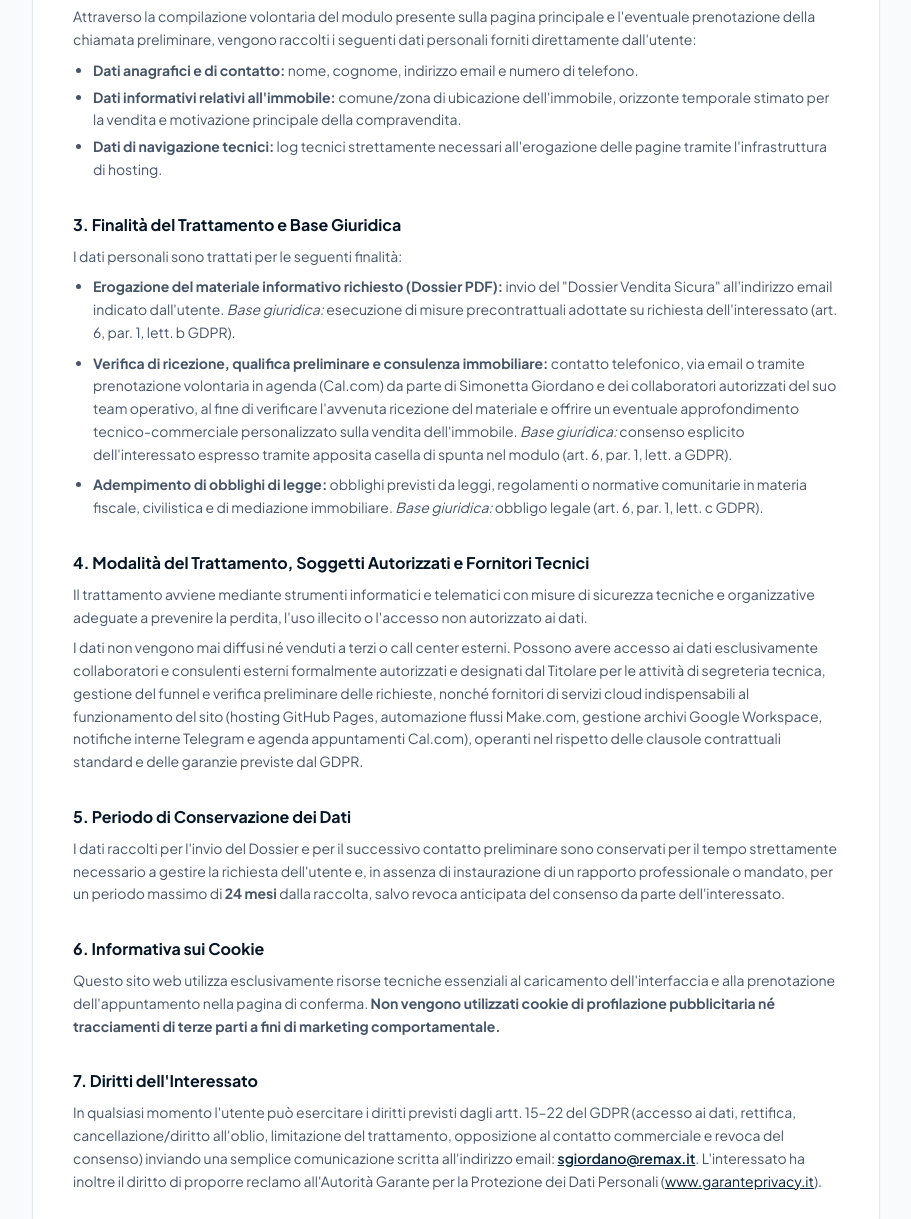
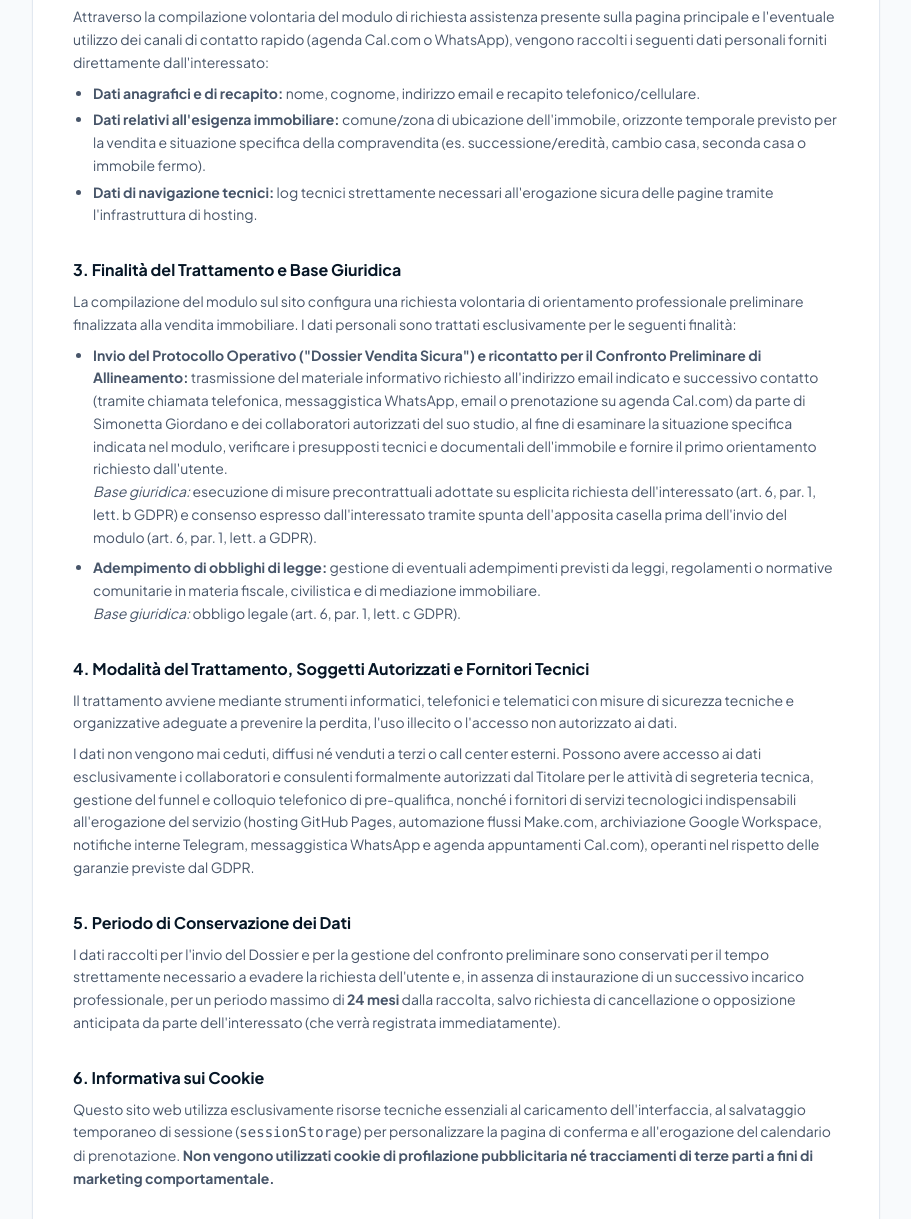
Before and after one commit to Giacomo-8055/landing-page, a plain HTML site: page privacy.html in a window 1280 px wide. Shown: the part 640-1859 px from the top of the page, without its empty margins (184-1095 px from the left). Drawn offline with nearby package versions, Linux system fonts and the light colour scheme.

Commit message:
cambio totale privacy

```diff
--- a/privacy.html
+++ b/privacy.html
@@ -1,5 +1,5 @@
 <!DOCTYPE html>
-<html lang="it">
+<html lang="it" class="scroll-smooth">
 <head>
   <meta charset="UTF-8">
   <meta name="viewport" content="width=device-width, initial-scale=1.0">
@@ -49,12 +49,12 @@
         </div>
         <div>
           <span class="block text-sm font-extrabold text-brand-dark uppercase">Simonetta Giordano</span>
-          <span class="block text-xs text-slate-500">Consulente Immobiliare • Catania e Provincia</span>
+          <span class="block text-xs text-slate-500">Consulente Immobiliare &bull; Catania e Provincia</span>
         </div>
       </div>
 
       <a href="index.html" class="inline-flex items-center gap-1.5 px-4 py-2 rounded-lg bg-brand-blue hover:bg-brand-dark text-white text-xs font-bold uppercase tracking-wider transition">
-        ← Torna al Sito
+        &larr; Torna al Sito
       </a>
     </div>
   </header>
@@ -64,7 +64,7 @@
     <div class="bg-white rounded-2xl p-6 sm:p-10 border border-brand-border shadow-sm space-y-8 text-sm text-slate-600 leading-relaxed">
 
       <div class="border-b border-slate-200 pb-6">
-        <span class="text-xs font-extrabold uppercase tracking-widest text-brand-accent">Documento Legale • Regolamento UE 2016/679</span>
+        <span class="text-xs font-extrabold uppercase tracking-widest text-brand-accent">Documento Legale &bull; Regolamento UE 2016/679</span>
         <h1 class="text-2xl sm:text-3xl font-extrabold text-brand-dark mt-2">
           Informativa sul Trattamento dei Dati Personali (Privacy Policy)
         </h1>
@@ -74,12 +74,12 @@
       <section class="space-y-2">
         <h2 class="text-base font-bold text-brand-dark">1. Titolare del Trattamento</h2>
         <p>
-          Ai sensi dell'art. 13 del Regolamento (UE) 2016/679 (GDPR), il Titolare del trattamento dei dati personali raccolti tramite questo sito web è:
+          Ai sensi dell'art. 13 del Regolamento (UE) 2016/679 (GDPR), il Titolare del trattamento dei dati personali raccolti tramite questo sito web &egrave;:
         </p>
         <div class="bg-brand-ice p-4 rounded-xl border border-slate-200 text-xs sm:text-sm space-y-1 text-slate-700">
-          <p><strong>Simonetta Giordano</strong> — Consulente Immobiliare (operante presso RE/MAX Domus Nova SRL)</p>
+          <p><strong>Simonetta Giordano</strong> &mdash; Consulente Immobiliare (operante presso RE/MAX Domus Nova SRL)</p>
           <p><strong>Sede operativa:</strong> Via Gabriele D'Annunzio 67, 95128 Catania (CT)</p>
-          <p><strong>Partita IVA:</strong> 04011500875 • <strong>REA:</strong> CT-488093 (CCIAA di Catania)</p>
+          <p><strong>Partita IVA:</strong> 04011500875 &bull; <strong>REA:</strong> CT-488093 (CCIAA di Catania)</p>
           <p><strong>Email di contatto per la privacy:</strong> <a href="mailto:sgiordano@remax.it" class="text-brand-blue font-semibold underline">sgiordano@remax.it</a></p>
         </div>
       </section>
@@ -87,59 +87,60 @@
       <section class="space-y-2">
         <h2 class="text-base font-bold text-brand-dark">2. Tipologia di Dati Raccolti</h2>
         <p>
-          Attraverso la compilazione volontaria del modulo presente sulla pagina principale e l'eventuale prenotazione della chiamata preliminare, vengono raccolti i seguenti dati personali forniti direttamente dall'utente:
+          Attraverso la compilazione volontaria del modulo di richiesta assistenza presente sulla pagina principale e l'eventuale utilizzo dei canali di contatto rapido (agenda Cal.com o WhatsApp), vengono raccolti i seguenti dati personali forniti direttamente dall'interessato:
         </p>
         <ul class="list-disc pl-5 space-y-1">
-          <li><strong>Dati anagrafici e di contatto:</strong> nome, cognome, indirizzo email e numero di telefono.</li>
-          <li><strong>Dati informativi relativi all'immobile:</strong> comune/zona di ubicazione dell'immobile, orizzonte temporale stimato per la vendita e motivazione principale della compravendita.</li>
-          <li><strong>Dati di navigazione tecnici:</strong> log tecnici strettamente necessari all'erogazione delle pagine tramite l'infrastruttura di hosting.</li>
+          <li><strong>Dati anagrafici e di recapito:</strong> nome, cognome, indirizzo email e recapito telefonico/cellulare.</li>
+          <li><strong>Dati relativi all'esigenza immobiliare:</strong> comune/zona di ubicazione dell'immobile, orizzonte temporale previsto per la vendita e situazione specifica della compravendita (es. successione/eredit&agrave;, cambio casa, seconda casa o immobile fermo).</li>
+          <li><strong>Dati di navigazione tecnici:</strong> log tecnici strettamente necessari all'erogazione sicura delle pagine tramite l'infrastruttura di hosting.</li>
         </ul>
       </section>
 
       <section class="space-y-2">
-        <h2 class="text-base font-bold text-brand-dark">3. Finalità del Trattamento e Base Giuridica</h2>
-        <p>I dati personali sono trattati per le seguenti finalità:</p>
+        <h2 class="text-base font-bold text-brand-dark">3. Finalit&agrave; del Trattamento e Base Giuridica</h2>
+        <p>
+          La compilazione del modulo sul sito configura una richiesta volontaria di orientamento professionale preliminare finalizzata alla vendita immobiliare. I dati personali sono trattati esclusivamente per le seguenti finalit&agrave;:
+        </p>
         <ul class="list-disc pl-5 space-y-2">
           <li>
-            <strong>Erogazione del materiale informativo richiesto (Dossier PDF):</strong> invio del "Dossier Vendita Sicura" all'indirizzo email indicato dall'utente. <em>Base giuridica:</em> esecuzione di misure precontrattuali adottate su richiesta dell'interessato (art. 6, par. 1, lett. b GDPR).
+            <strong>Invio del Protocollo Operativo ("Dossier Vendita Sicura") e ricontatto per il Confronto Preliminare di Allineamento:</strong> trasmissione del materiale informativo richiesto all'indirizzo email indicato e successivo contatto (tramite chiamata telefonica, messaggistica WhatsApp, email o prenotazione su agenda Cal.com) da parte di Simonetta Giordano e dei collaboratori autorizzati del suo studio, al fine di esaminare la situazione specifica indicata nel modulo, verificare i presupposti tecnici e documentali dell'immobile e fornire il primo orientamento richiesto dall'utente. <br>
+            <em>Base giuridica:</em> esecuzione di misure precontrattuali adottate su esplicita richiesta dell'interessato (art. 6, par. 1, lett. b GDPR) e consenso espresso dall'interessato tramite spunta dell'apposita casella prima dell'invio del modulo (art. 6, par. 1, lett. a GDPR).
           </li>
           <li>
-            <strong>Verifica di ricezione, qualifica preliminare e consulenza immobiliare:</strong> contatto telefonico, via email o tramite prenotazione volontaria in agenda (Cal.com) da parte di Simonetta Giordano e dei collaboratori autorizzati del suo team operativo, al fine di verificare l'avvenuta ricezione del materiale e offrire un eventuale approfondimento tecnico-commerciale personalizzato sulla vendita dell'immobile. <em>Base giuridica:</em> consenso esplicito dell'interessato espresso tramite apposita casella di spunta nel modulo (art. 6, par. 1, lett. a GDPR).
-          </li>
-          <li>
-            <strong>Adempimento di obblighi di legge:</strong> obblighi previsti da leggi, regolamenti o normative comunitarie in materia fiscale, civilistica e di mediazione immobiliare. <em>Base giuridica:</em> obbligo legale (art. 6, par. 1, lett. c GDPR).
+            <strong>Adempimento di obblighi di legge:</strong> gestione di eventuali adempimenti previsti da leggi, regolamenti o normative comunitarie in materia fiscale, civilistica e di mediazione immobiliare. <br>
+            <em>Base giuridica:</em> obbligo legale (art. 6, par. 1, lett. c GDPR).
           </li>
         </ul>
       </section>
 
       <section class="space-y-2">
-        <h2 class="text-base font-bold text-brand-dark">4. Modalità del Trattamento, Soggetti Autorizzati e Fornitori Tecnici</h2>
+        <h2 class="text-base font-bold text-brand-dark">4. Modalit&agrave; del Trattamento, Soggetti Autorizzati e Fornitori Tecnici</h2>
         <p>
-          Il trattamento avviene mediante strumenti informatici e telematici con misure di sicurezza tecniche e organizzative adeguate a prevenire la perdita, l'uso illecito o l'accesso non autorizzato ai dati.
+          Il trattamento avviene mediante strumenti informatici, telefonici e telematici con misure di sicurezza tecniche e organizzative adeguate a prevenire la perdita, l'uso illecito o l'accesso non autorizzato ai dati.
         </p>
         <p>
-          I dati non vengono mai diffusi né venduti a terzi o call center esterni. Possono avere accesso ai dati esclusivamente collaboratori e consulenti esterni formalmente autorizzati e designati dal Titolare per le attività di segreteria tecnica, gestione del funnel e verifica preliminare delle richieste, nonché fornitori di servizi cloud indispensabili al funzionamento del sito (hosting GitHub Pages, automazione flussi Make.com, gestione archivi Google Workspace, notifiche interne Telegram e agenda appuntamenti Cal.com), operanti nel rispetto delle clausole contrattuali standard e delle garanzie previste dal GDPR.
+          I dati non vengono mai ceduti, diffusi n&eacute; venduti a terzi o call center esterni. Possono avere accesso ai dati esclusivamente i collaboratori e consulenti formalmente autorizzati dal Titolare per le attivit&agrave; di segreteria tecnica, gestione del funnel e colloquio telefonico di pre-qualifica, nonch&eacute; i fornitori di servizi tecnologici indispensabili all'erogazione del servizio (hosting GitHub Pages, automazione flussi Make.com, archiviazione Google Workspace, notifiche interne Telegram, messaggistica WhatsApp e agenda appuntamenti Cal.com), operanti nel rispetto delle garanzie previste dal GDPR.
         </p>
       </section>
 
       <section class="space-y-2">
         <h2 class="text-base font-bold text-brand-dark">5. Periodo di Conservazione dei Dati</h2>
         <p>
-          I dati raccolti per l'invio del Dossier e per il successivo contatto preliminare sono conservati per il tempo strettamente necessario a gestire la richiesta dell'utente e, in assenza di instaurazione di un rapporto professionale o mandato, per un periodo massimo di <strong>24 mesi</strong> dalla raccolta, salvo revoca anticipata del consenso da parte dell'interessato.
+          I dati raccolti per l'invio del Dossier e per la gestione del confronto preliminare sono conservati per il tempo strettamente necessario a evadere la richiesta dell'utente e, in assenza di instaurazione di un successivo incarico professionale, per un periodo massimo di <strong>24 mesi</strong> dalla raccolta, salvo richiesta di cancellazione o opposizione anticipata da parte dell'interessato (che verr&agrave; registrata immediatamente).
         </p>
       </section>
 
-      <section class="space-y-2">
+      <section id="cookie" class="space-y-2 scroll-mt-24">
         <h2 class="text-base font-bold text-brand-dark">6. Informativa sui Cookie</h2>
         <p>
-          Questo sito web utilizza esclusivamente risorse tecniche essenziali al caricamento dell'interfaccia e alla prenotazione dell'appuntamento nella pagina di conferma. <strong>Non vengono utilizzati cookie di profilazione pubblicitaria né tracciamenti di terze parti a fini di marketing comportamentale.</strong>
+          Questo sito web utilizza esclusivamente risorse tecniche essenziali al caricamento dell'interfaccia, al salvataggio temporaneo di sessione (<code>sessionStorage</code>) per personalizzare la pagina di conferma e all'erogazione del calendario di prenotazione. <strong>Non vengono utilizzati cookie di profilazione pubblicitaria n&eacute; tracciamenti di terze parti a fini di marketing comportamentale.</strong>
         </p>
       </section>
 
       <section class="space-y-2">
         <h2 class="text-base font-bold text-brand-dark">7. Diritti dell'Interessato</h2>
         <p>
-          In qualsiasi momento l'utente può esercitare i diritti previsti dagli artt. 15–22 del GDPR (accesso ai dati, rettifica, cancellazione/diritto all'oblio, limitazione del trattamento, opposizione al contatto commerciale e revoca del consenso) inviando una semplice comunicazione scritta all'indirizzo email: <a href="mailto:sgiordano@remax.it" class="text-brand-blue font-semibold underline">sgiordano@remax.it</a>. L'interessato ha inoltre il diritto di proporre reclamo all'Autorità Garante per la Protezione dei Dati Personali (<a href="https://www.garanteprivacy.it" target="_blank" rel="noopener noreferrer" class="text-brand-blue underline">www.garanteprivacy.it</a>).
+          In qualsiasi momento l'utente pu&ograve; esercitare i diritti previsti dagli artt. 15&ndash;22 del GDPR (accesso ai dati, rettifica, cancellazione Immediata / diritto all'oblio, limitazione del trattamento, opposizione a ulteriori contatti telefonici e revoca del consenso) inviando una semplice comunicazione a: <a href="mailto:sgiordano@remax.it" class="text-brand-blue font-semibold underline">sgiordano@remax.it</a> (o comunicandolo direttamente durante il colloquio telefonico o via WhatsApp). L'interessato ha inoltre il diritto di proporre reclamo all'Autorit&agrave; Garante per la Protezione dei Dati Personali (<a href="https://www.garanteprivacy.it" target="_blank" rel="noopener noreferrer" class="text-brand-blue underline">www.garanteprivacy.it</a>).
         </p>
       </section>
 
@@ -149,7 +150,7 @@
   <!-- Footer -->
   <footer class="bg-brand-deep text-slate-400 py-8 text-xs border-t border-slate-800">
     <div class="max-w-4xl mx-auto px-4 sm:px-6 flex flex-col sm:flex-row items-center justify-between gap-3">
-      <p>© 2026 Simonetta Giordano • RE/MAX Domus Nova SRL • P.IVA 04011500875 • REA CT-488093</p>
+      <p>&copy; 2026 Simonetta Giordano &bull; RE/MAX Domus Nova SRL &bull; P.IVA 04011500875 &bull; REA CT-488093</p>
       <a href="index.html" class="text-slate-300 hover:text-white underline">Torna alla pagina principale</a>
     </div>
   </footer>
```
